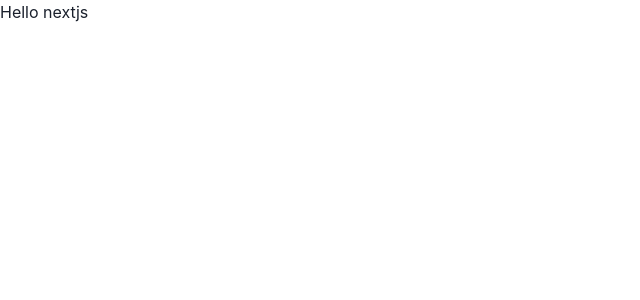
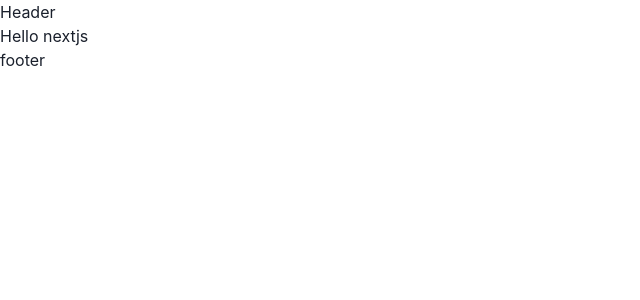
Before and after one commit to ro2co/xixidehua, a Next.js app: page / in a window 1280 px wide. Shown: the top 300 px of the page, without its empty margins (0-640 px from the left). Built offline with nearby package versions, Linux system fonts and the light colour scheme.

Commit message:
add default and single layout

```diff
--- /dev/null
+++ b/components/footer.js
@@ -0,0 +1,7 @@
+
+import {Box} from "@chakra-ui/react"
+
+function Footer() {
+  return <Box>footer</Box>
+}
+export default Footer
--- a/components/header.js
+++ b/components/header.js
@@ -0,0 +1,6 @@
+import {Box} from "@chakra-ui/react"
+
+function Header() {
+  return <Box>Header</Box>
+}
+export default Header
--- a/layouts/index.js
+++ b/layouts/index.js
@@ -0,0 +1,11 @@
+import Header from "../components/header"
+import Footer from "../components/footer"
+
+function Layout({children}) {
+  return <>
+    <Header/>
+    {children}
+    <Footer />
+  </>
+}
+export default Layout
--- a/pages/_app.js
+++ b/pages/_app.js
@@ -2,9 +2,10 @@ import '../styles/globals.css'
 import { ChakraProvider } from '@chakra-ui/react'
 
 function MyApp({ Component, pageProps }) {
+  const getLayout = Component.getLayout || ((page) => page)
   return (
     <ChakraProvider>
-      <Component {...pageProps} />
+        {getLayout(<Component {...pageProps} />)}
     </ChakraProvider>
   )
 }
--- a/pages/index.js
+++ b/pages/index.js
@@ -1,5 +1,6 @@
 import Head from 'next/head'
 import {Button} from "@chakra-ui/react"
+import Layout from "../layouts"
 
 export default function Home() {
   return (
@@ -18,3 +19,6 @@ export default function Home() {
     </div>
   )
 }
+Home.getLayout = function(page) {
+  return <Layout>{page}</Layout>
+}
```
Also changed, not shown: layouts/single.js (added, +9 -0 lines), pages/about.js (added, +17 -0 lines).
